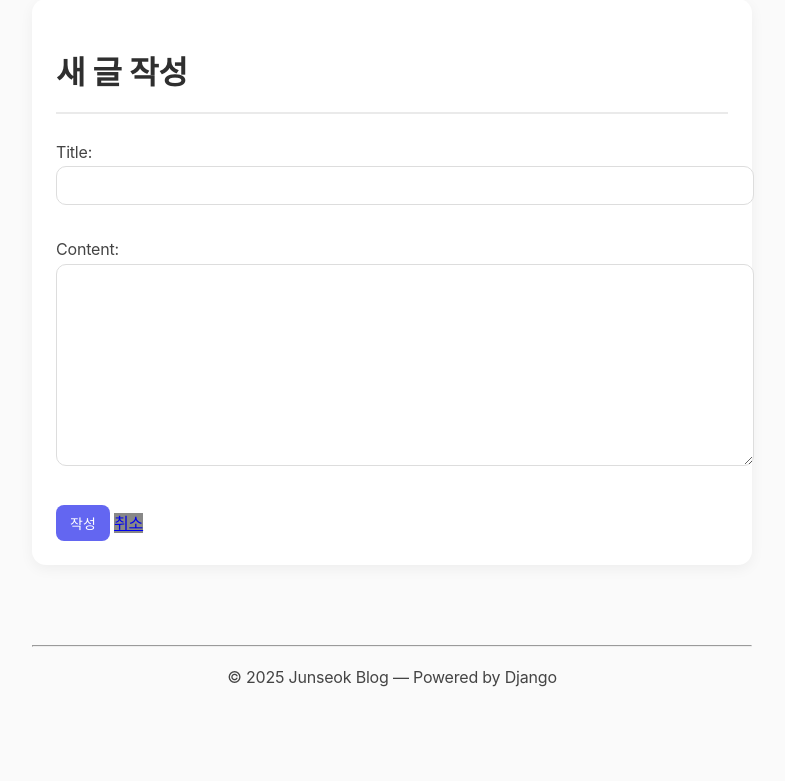
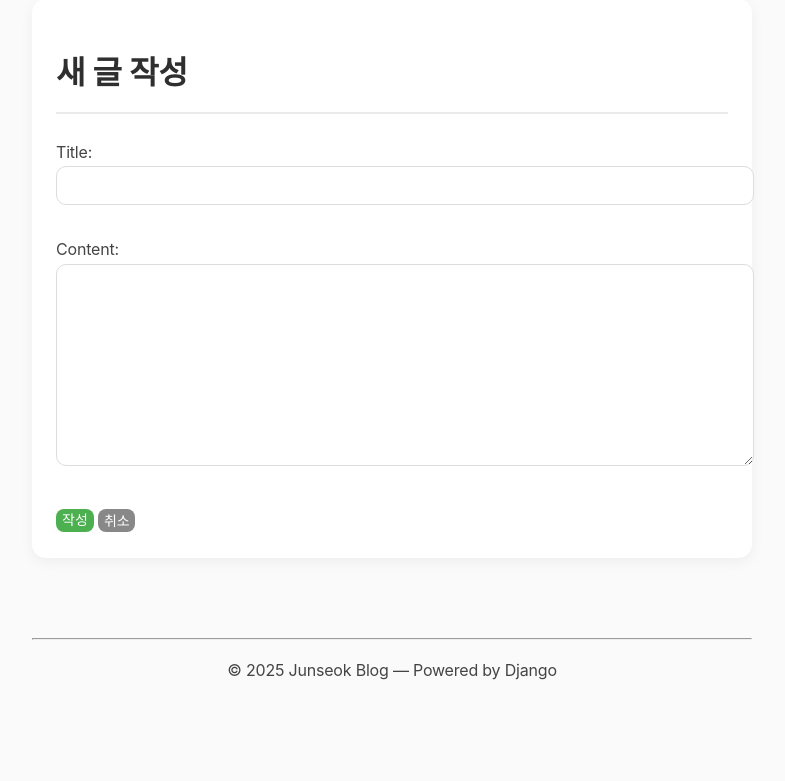
Before and after one commit to ppo3330/django-blog, a Django app: page /blog/new/ in a window 1280 px wide. Shown: the part 187-968 px from the top of the page, without its empty margins (248-1033 px from the left). After the commit the page ends 867 px from the top, so only its background shows below. Run offline with Django 5.2, Linux system fonts and the light colour scheme.

Commit message:
style: 전체적인 스타일 개선 완료

```diff
--- a/mysite/blog/static/blog/style.css
+++ b/mysite/blog/static/blog/style.css
@@ -66,18 +66,21 @@ textarea:focus {
 }
 
 /* --- 버튼 스타일 통일 --- */
-button.btn {
+a.btn, button.btn {
   display: inline-block;
-  padding: 8px 14px;
+  padding: 2px 6px;
   border-radius: 8px;
   text-decoration: none;
-  font-weight: 500;
+  font-weight: 400;
   font-size: 14px;
   color: #fff;
   cursor: pointer;
   transition: all 0.2s ease;
+  text-align: center;
   border: none;
-  background-color: #6366f1;
+  line-height: 1.4;
+  vertical-align: middle;
+  box-sizing: border-box;
 }
 
 a.btn:hover, button.btn:hover {
@@ -103,12 +106,13 @@ a.btn:hover, button.btn:hover {
 }
 
 .btn-danger {
-  background-color: #e74c3c;
+  background-color: #da3421;
 }
 
 .btn-danger:hover {
-  background-color: #c0392b;
+  background-color: rgba(210, 63, 46, 0.888);
 }
+
 
 
 /* --- 포스트 카드형 스타일 --- */
--- a/mysite/blog/templates/blog/comment_edit.html
+++ b/mysite/blog/templates/blog/comment_edit.html
@@ -9,9 +9,7 @@
 
       <div class="form-actions">
           <button class="btn btn-primary">저장</button>
-          <button class="btn btn-secondary">
-            <a href="{% url 'post_detail' post.pk %}">취소</a>
-          </button>
+            <a href="{% url 'post_detail' post.pk %}" class = "btn btn-danger">취소</a>
       </div>
   </form>
 </div>
--- a/mysite/blog/templates/blog/post_detail.html
+++ b/mysite/blog/templates/blog/post_detail.html
@@ -8,8 +8,8 @@
     <p>작성일: {{ post.created_at|date:"Y-m-d H:i" }}</p>
 
     <div class="post-actions">
-        <a href="{% url 'post_edit' post.pk %}" class="btn btn-secondary">수정</a> |
-        <a href="{% url 'post_delete' post.pk %}" class="btn btn-danger">삭제</a> |
+        <a href="{% url 'post_edit' post.pk %}" class="btn btn-secondary">수정</a>|
+        <a href="{% url 'post_delete' post.pk %}" class="btn btn-danger">삭제</a>|
         <a href="{% url 'post_list' %}" class="btn btn-secondary">목록으로</a>
     </div>
 
@@ -41,7 +41,7 @@
         <form method="POST">
             {% csrf_token %}
             {{ form.as_p }}
-            <button type="submit" class="btn btn-primary">댓글 등록</button>
+            <button type="submit" class="btn btn-primary">등록</button>
         </form>
     </div>
 </div>
--- a/mysite/blog/templates/blog/post_edit.html
+++ b/mysite/blog/templates/blog/post_edit.html
@@ -6,7 +6,7 @@
 <form method="POST">
     {% csrf_token %}
     {{ form.as_p }}
-    <button type="submit">저장</button>
-    <a href="{% url 'post_detail' post.pk %}" >취소</a>
+    <button type="submit" class = "btn btn-primary">저장</button>
+    <a href="{% url 'post_detail' post.pk %}" class="btn btn-danger">취소</a>
 </form>
 {% endblock %}
--- a/mysite/blog/templates/blog/post_list.html
+++ b/mysite/blog/templates/blog/post_list.html
@@ -8,7 +8,6 @@
 <!-- 검색창 -->
 <form method="GET" action="{% url 'post_list' %}" style="margin-bottom: 24px;">
   <input type="text" name="q" placeholder="검색어 입력" value="{{ request.GET.q }}">
-  <button type="submit" class="btn-primary">검색</button>
 </form>
 
 <!-- 글 목록 -->
@@ -35,7 +34,7 @@
 </div>
 
 <div style="margin-top: 24px; text-align: right;">
-  <a href="{% url 'post_new' %}" class="btn-primary">새 글 작성</a>
+  <a href="{% url 'post_new' %}">새 글 작성</a>
 </div>
 
 <footer>
```
